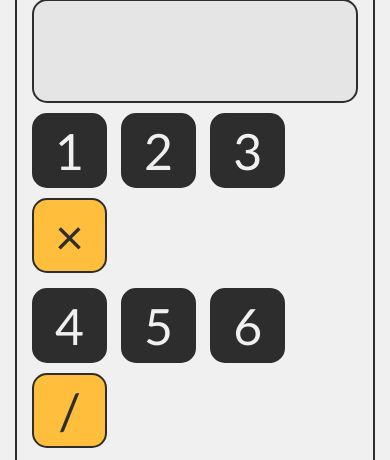
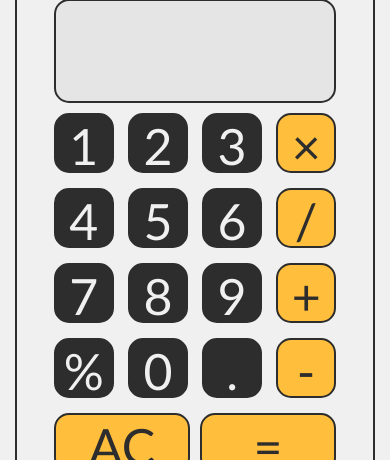
Before and after one commit to ImIsaHussain/basic-calculator-top, a plain HTML site: page index.html in a window 390 px wide. Shown: the part 77-537 px from the top of the page. Drawn offline with Linux system fonts and the light colour scheme.

Commit message:
Adjust for mobile 2.0

```diff
--- a/style.css
+++ b/style.css
@@ -21,7 +21,7 @@ body {
     border: rgb(45, 45, 45) solid 2px;
     border-radius: 15px;
     width: 400px;
-    height: 621px;
+    height: 546px;
     overflow-y: scroll;
 }
 
@@ -32,7 +32,7 @@ body {
     border: rgb(45, 45, 45) solid 2px;
     border-radius: 15px;
     width: 400px;
-    height: 621px;
+    height: 546px;
     overflow-y: scroll;
     align-self: flex-start;
 }
@@ -50,8 +50,8 @@ body {
     border: rgb(45, 45, 45) solid 2px;
     color: rgb(45, 45, 45);
     border-radius: 15px;
-    height: 75px;
-    width: 75px;
+    height: 60px;
+    width: 60px;
     font-size: 50px;
     flex: auto;
 
@@ -62,8 +62,8 @@ button {
     border: rgb(45, 45, 45) solid 2px;
     color: rgb(240, 240, 240);
     border-radius: 15px;
-    height: 75px;
-    width: 75px;
+    height: 60px;
+    width: 60px;
     font-size: 50px;
     flex: auto;
     cursor: pointer;
@@ -81,21 +81,13 @@ button {
     padding: 0 15px 0 15px;
 }
 
-#row-one {
+#row-one {}
 
-}
+#row-two {}
 
-#row-two {
+#row-three {}
 
-}
-
-#row-three {
-
-}
-
-#row-four {
-
-}
+#row-four {}
 
 #row-five {
     display: flex;
```
